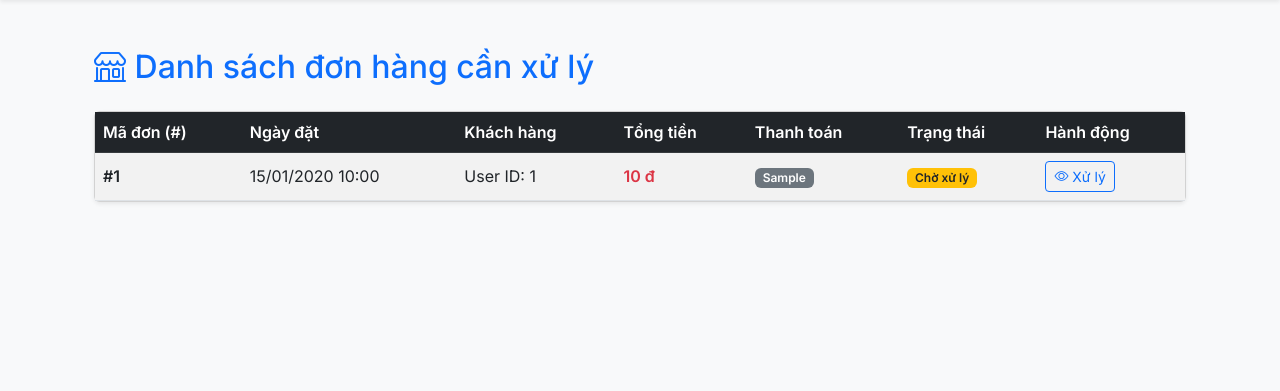
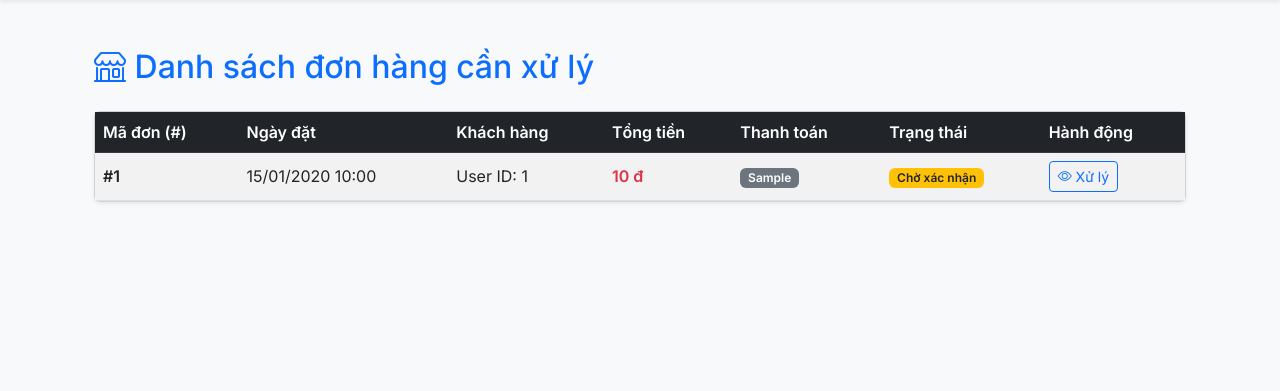
Before and after one commit to DangQuangTien404/prn232-react-frontend, an ASP.NET Core app: page /Order/SellerOrders in a window 1280 px wide. Shown: the part 114-505 px from the top of the page. Run offline with ASP.NET Core 8, Linux system fonts and the light colour scheme; the visitor is signed in with stand-in values (Sample User, id 1); tables that the repository leaves empty hold one stand-in row (values such as "Sample post").

Commit message:
Prevent sellers from buying own products and fix UI localization
- Fixed Razor syntax error in `Product/Create.cshtml`.
- Implemented backend validation in `CartController.cs` to prevent sellers from adding their own products to the cart.
- Updated `Home/Index.cshtml` and `Home/Details.cshtml` to disable "Add to Cart" button for seller's own products.
- Translated Order Status values to Vietnamese in multiple views (`SellerOrderDetails`, `SellerOrders`, `MyOrders`, `Admin/Index`, `Admin/Details`).

```diff
--- a/Ecommerce.Web/Views/Order/SellerOrderDetails.cshtml
+++ b/Ecommerce.Web/Views/Order/SellerOrderDetails.cshtml
@@ -34,16 +34,16 @@
                         @switch (Model.Status)
                         {
                             case OrderStatus.Pending:
-                                <span class="badge bg-warning text-dark">Chờ xử lý</span>
+                                <span class="badge bg-warning text-dark">Chờ xác nhận</span>
                                 break;
                             case OrderStatus.Confirmed:
                                 <span class="badge bg-primary">Đã xác nhận</span>
                                 break;
                             case OrderStatus.Shipping:
-                                <span class="badge bg-info text-dark">Đang giao hàng</span>
+                                <span class="badge bg-info text-dark">Đang giao</span>
                                 break;
                             case OrderStatus.Completed:
-                                <span class="badge bg-success">Hoàn tất</span>
+                                <span class="badge bg-success">Đã giao</span>
                                 break;
                             case OrderStatus.Cancelled:
                                 <span class="badge bg-danger">Đã hủy</span>
--- a/Ecommerce.Web/Views/Order/SellerOrders.cshtml
+++ b/Ecommerce.Web/Views/Order/SellerOrders.cshtml
@@ -44,7 +44,11 @@
                                     <td>
                                         @if (item.Status == DAL.Entities.OrderStatus.Pending)
                                         {
-                                            <span class="badge bg-warning text-dark">Chờ xử lý</span>
+                                            <span class="badge bg-warning text-dark">Chờ xác nhận</span>
+                                        }
+                                        else if (item.Status == DAL.Entities.OrderStatus.Confirmed)
+                                        {
+                                            <span class="badge bg-info text-dark">Đã xác nhận</span>
                                         }
                                         else if (item.Status == DAL.Entities.OrderStatus.Shipping)
                                         {
@@ -52,7 +56,11 @@
                                         }
                                         else if (item.Status == DAL.Entities.OrderStatus.Completed)
                                         {
-                                            <span class="badge bg-success">Hoàn tất</span>
+                                            <span class="badge bg-success">Đã giao</span>
+                                        }
+                                        else if (item.Status == DAL.Entities.OrderStatus.Cancelled)
+                                        {
+                                            <span class="badge bg-danger">Đã hủy</span>
                                         }
                                         else
                                         {
--- a/Ecommerce.Web/Views/Product/Create.cshtml
+++ b/Ecommerce.Web/Views/Product/Create.cshtml
@@ -1,5 +1,6 @@
 @using Ecommerce.Web.ViewModels
 @model ProductCreateVM
+@{
     ViewData["Title"] = "Đăng bán sản phẩm";
 }
 
```
Also changed, not shown: Ecommerce.Web/Areas/Admin/Views/Order/Details.cshtml (+2 -6 lines), Ecommerce.Web/Areas/Admin/Views/Order/Index.cshtml (+2 -6 lines), Ecommerce.Web/Controllers/CartController.cs (+11 -0 lines), Ecommerce.Web/Views/Home/Details.cshtml (+16 -0 lines), Ecommerce.Web/Views/Home/Index.cshtml (+18 -0 lines), Ecommerce.Web/Views/Order/MyOrders.cshtml (+14 -4 lines).
